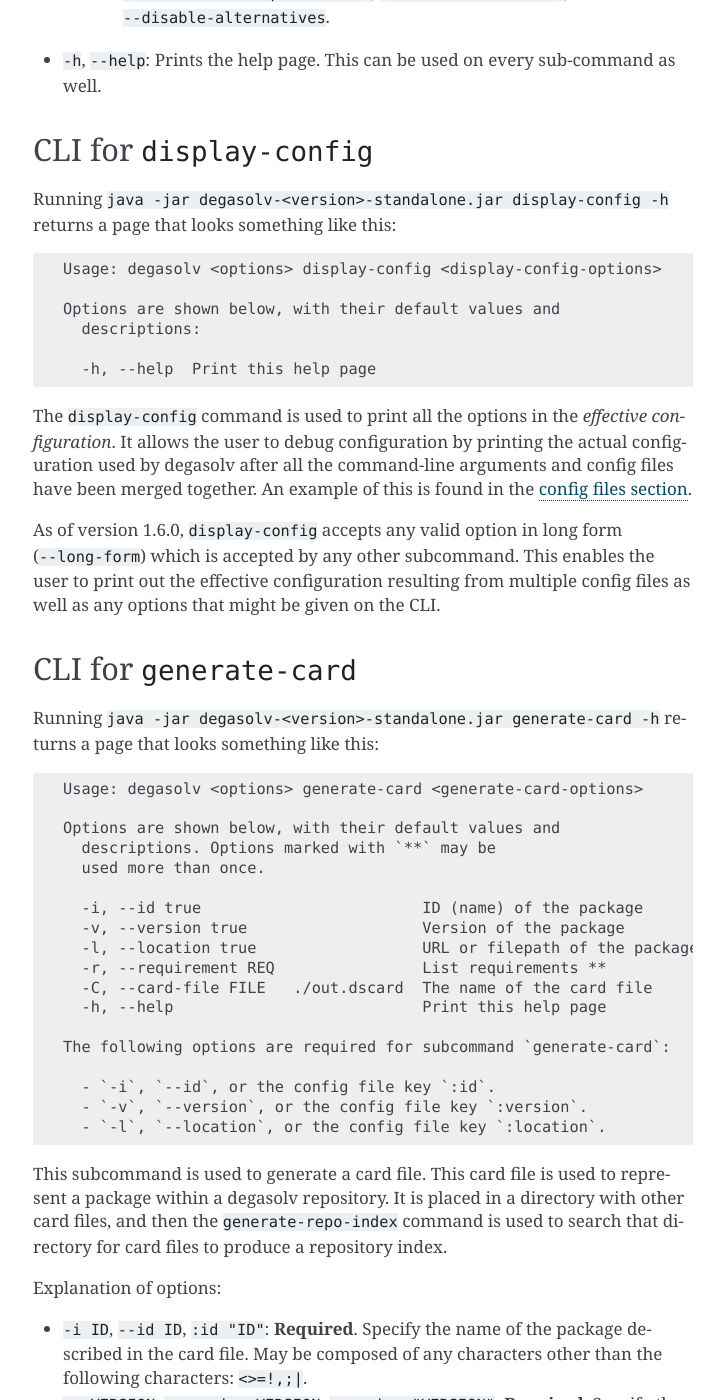
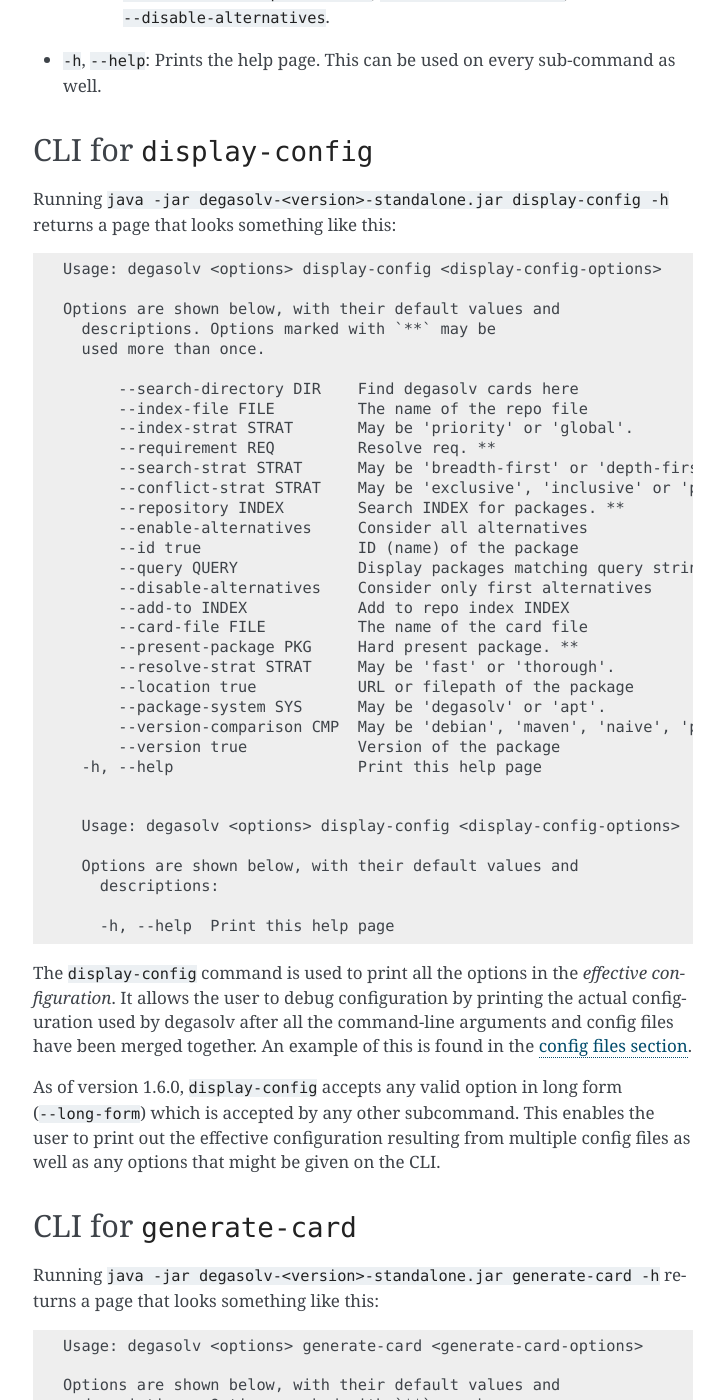
Before and after one commit to djhaskin987/degasolv, a Sphinx documentation site: the page built from docs/command-reference.rst, in a window 1280 px wide and 1400 px high, scrolled down 3784 px. Shown: the whole window, without its empty margins (387-1111 px from the left). Built offline with Sphinx 7.4.7, drawn with Linux system fonts in a browser that asks for light colours.

Commit message:
Fixed CLI for display-config

```diff
--- a/docs/changelog.rst
+++ b/docs/changelog.rst
@@ -44,6 +44,8 @@ Fixed
 - Fixed bug wherein if the conflict strategy is set to ``:inclusive``
   and a package satisfying a requirement is already found or present,
   it is used instead of finding a new one.
+- Fixed CLI of :ref:`display-config <display-config-cli>` so that
+  it actually works as advertised, LOLZ
 
 `1.7.0`_
 --------
--- a/docs/command-reference.rst
+++ b/docs/command-reference.rst
@@ -190,6 +190,7 @@ Explanation of options:
 .. _EDN format: https://github.com/edn-format/edn
 
 .. _display-config command:
+.. _display-config-cli:
 
 CLI for ``display-config``
 --------------------------
@@ -200,9 +201,37 @@ returns a page that looks something like this::
   Usage: degasolv <options> display-config <display-config-options>
 
   Options are shown below, with their default values and
-    descriptions:
+    descriptions. Options marked with `**` may be
+    used more than once.
 
-    -h, --help  Print this help page
+        --search-directory DIR    Find degasolv cards here
+        --index-file FILE         The name of the repo file
+        --index-strat STRAT       May be 'priority' or 'global'.
+        --requirement REQ         Resolve req. **
+        --search-strat STRAT      May be 'breadth-first' or 'depth-first'.
+        --conflict-strat STRAT    May be 'exclusive', 'inclusive' or 'prioritized'.
+        --repository INDEX        Search INDEX for packages. **
+        --enable-alternatives     Consider all alternatives
+        --id true                 ID (name) of the package
+        --query QUERY             Display packages matching query string.
+        --disable-alternatives    Consider only first alternatives
+        --add-to INDEX            Add to repo index INDEX
+        --card-file FILE          The name of the card file
+        --present-package PKG     Hard present package. **
+        --resolve-strat STRAT     May be 'fast' or 'thorough'.
+        --location true           URL or filepath of the package
+        --package-system SYS      May be 'degasolv' or 'apt'.
+        --version-comparison CMP  May be 'debian', 'maven', 'naive', 'python', 'rpm', 'rubygem', or 'semver'.
+        --version true            Version of the package
+    -h, --help                    Print this help page
+
+
+    Usage: degasolv <options> display-config <display-config-options>
+
+    Options are shown below, with their default values and
+      descriptions:
+
+      -h, --help  Print this help page
 
 The ``display-config`` command is used to print all the options
 in the *effective configuration*. It allows the user to debug
```
Also changed, not shown: 1 other file.
